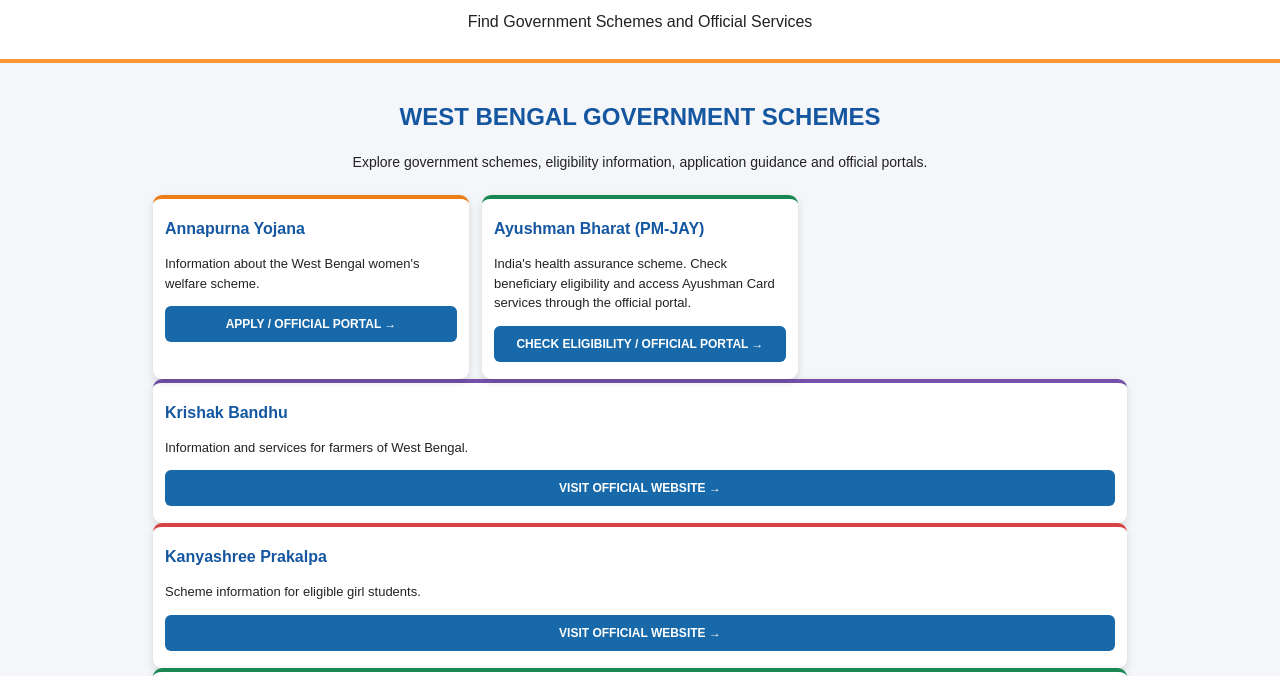
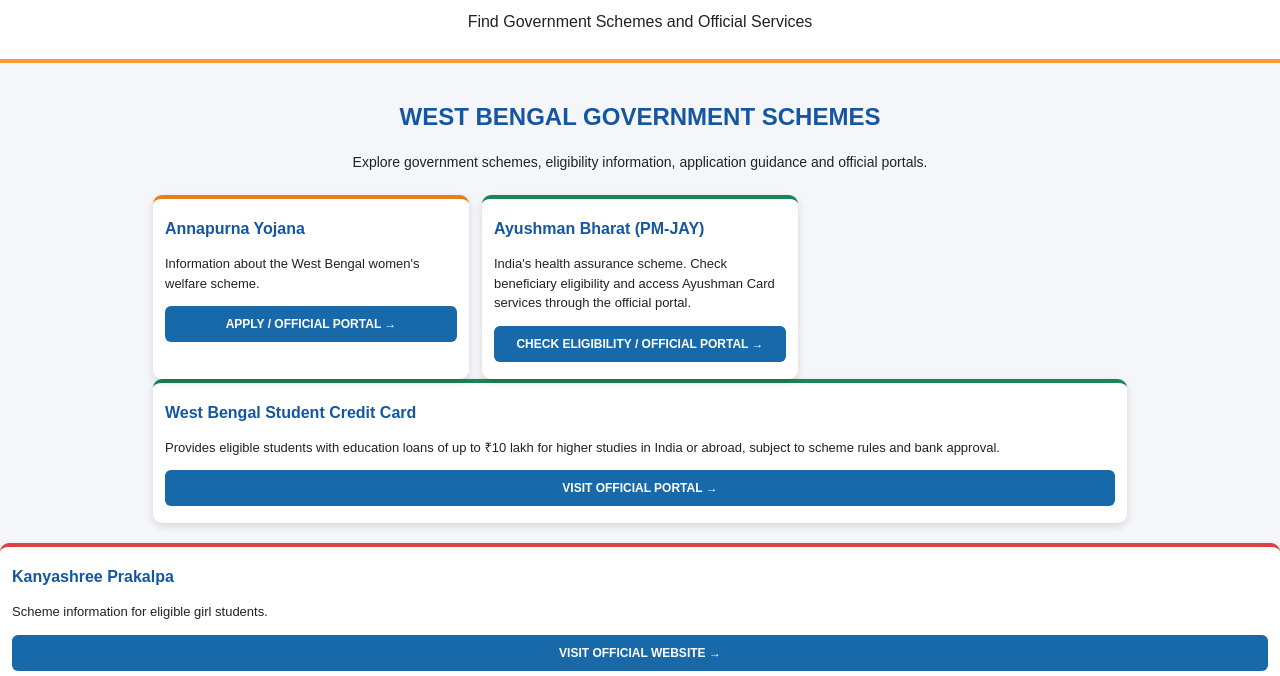
Before and after one commit to pujaray292008-jpg/wb-government-schemes, a plain HTML site: page schemes.html in a window 1280 px wide. Shown: the part 124-800 px from the top of the page. Drawn offline with Linux system fonts and the light colour scheme.

Commit message:
Add Student Credit Card Scheme

```diff
--- a/schemes.html
+++ b/schemes.html
@@ -185,10 +185,16 @@ CHECK ELIGIBILITY / OFFICIAL PORTAL →
 
 </div>
 
-<div class="card purple-border">
-<h3>Krishak Bandhu</h3>
-<p>Information and services for farmers of West Bengal.</p>
-<a href="https://krishakbandhu.wb.gov.in/about_kb" target="_blank" rel="noopener">VISIT OFFICIAL WEBSITE →</a>
+<div class="card green-border">
+<h3>West Bengal Student Credit Card</h3>
+<p>Provides eligible students with education loans of up to ₹10 lakh for higher studies in India or abroad, subject to scheme rules and bank approval.</p>
+<a href="https://wbscc.wb.gov.in/" target="_blank" rel="noopener">
+VISIT OFFICIAL PORTAL →
+</a>
+</div>
+
+
+
 </div>
 
 <div class="card red-border">
```
